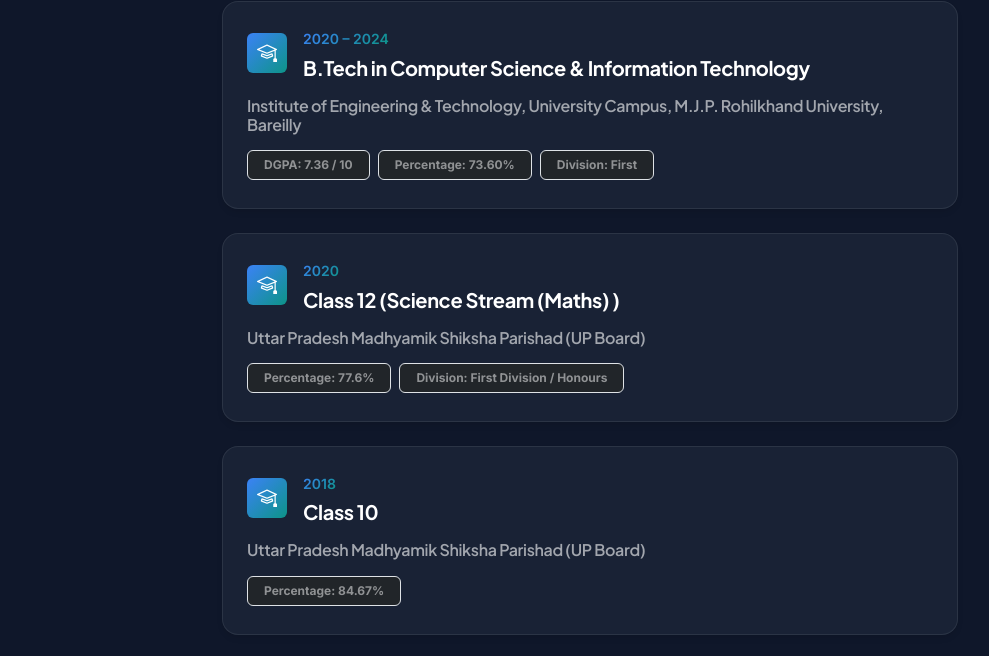
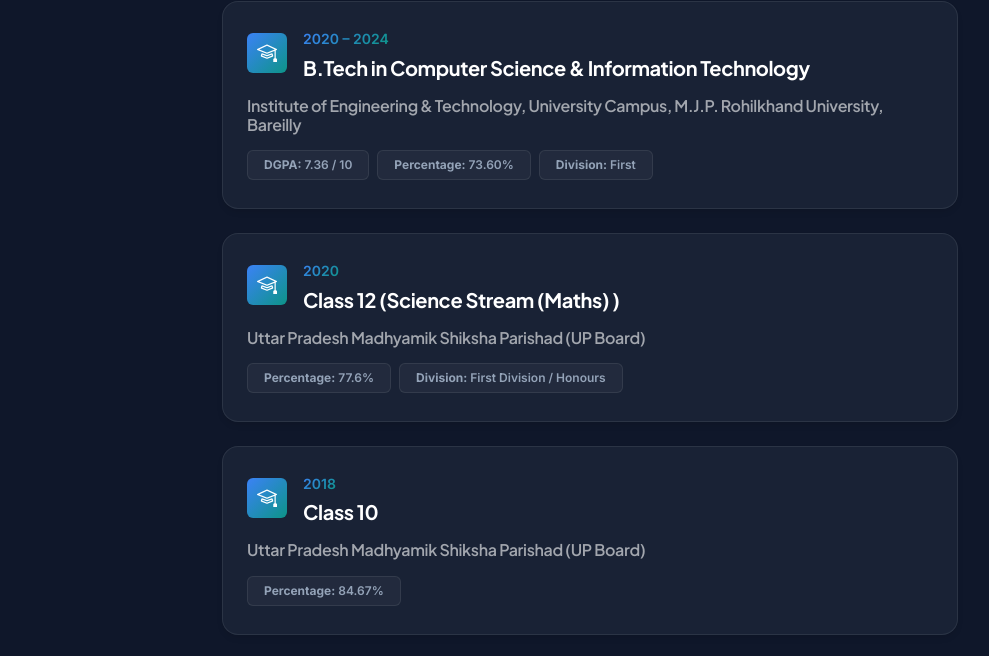
Before and after one commit to mr-rchaurasiya/ramnevas-portfolio, a React (Vite) app in the folder frontend/: page / in a window 1280 px wide. Shown: the part 4373-5029 px from the top of the page, without its empty margins (50-1039 px from the left). Built offline with nearby package versions, Linux system fonts and the light colour scheme; no server answers.

Commit message:
Fix: Create custom .edu-badge class to fix badge text readability contrast in light mode

```diff
--- a/frontend/src/components/Education.jsx
+++ b/frontend/src/components/Education.jsx
@@ -49,17 +49,17 @@
                   {(edu.dgpa || edu.percentage || edu.division) && (
                     <div className="d-flex flex-wrap gap-2 mt-3 mb-1">
                       {edu.dgpa && (
-                        <span className="badge bg-dark border border-white-10 text-white-50 px-3 py-2 small" style={{ border: '1px solid rgba(255,255,255,0.08)' }}>
+                        <span className="badge edu-badge px-3 py-2 small">
                           <strong>DGPA:</strong> {edu.dgpa}
                         </span>
                       )}
                       {edu.percentage && (
-                        <span className="badge bg-dark border border-white-10 text-white-50 px-3 py-2 small" style={{ border: '1px solid rgba(255,255,255,0.08)' }}>
+                        <span className="badge edu-badge px-3 py-2 small">
                           <strong>Percentage:</strong> {edu.percentage}
                         </span>
                       )}
                       {edu.division && (
-                        <span className="badge bg-dark border border-white-10 text-white-50 px-3 py-2 small" style={{ border: '1px solid rgba(255,255,255,0.08)' }}>
+                        <span className="badge edu-badge px-3 py-2 small">
                           <strong>Division:</strong> {edu.division}
                         </span>
                       )}
--- a/frontend/src/styles/custom.css
+++ b/frontend/src/styles/custom.css
@@ -280,6 +280,22 @@
   border-color: var(--primary-accent);
   color: var(--primary-accent);
   transform: translateY(-2px);
+}
+
+/* Education Section Badges */
+.edu-badge {
+  background: rgba(255, 255, 255, 0.04) !important;
+  border: 1px solid var(--border-color) !important;
+  color: var(--text-muted) !important;
+  font-weight: 600;
+  border-radius: 6px;
+  box-shadow: none;
+}
+
+body.light-theme .edu-badge {
+  background: rgba(15, 23, 42, 0.04) !important;
+  border-color: rgba(15, 23, 42, 0.08) !important;
+  color: var(--text-muted) !important;
 }
 
 /* Category Filter Buttons */
```
